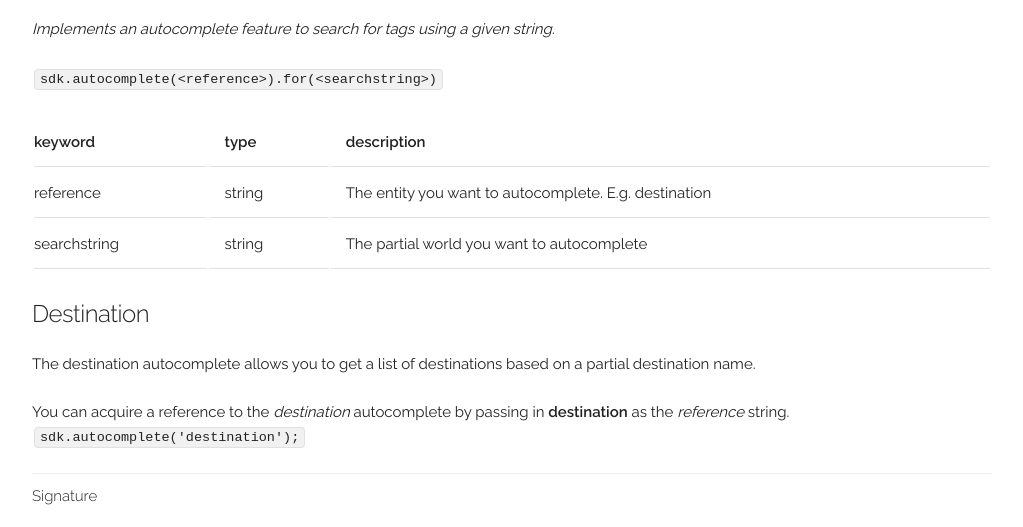
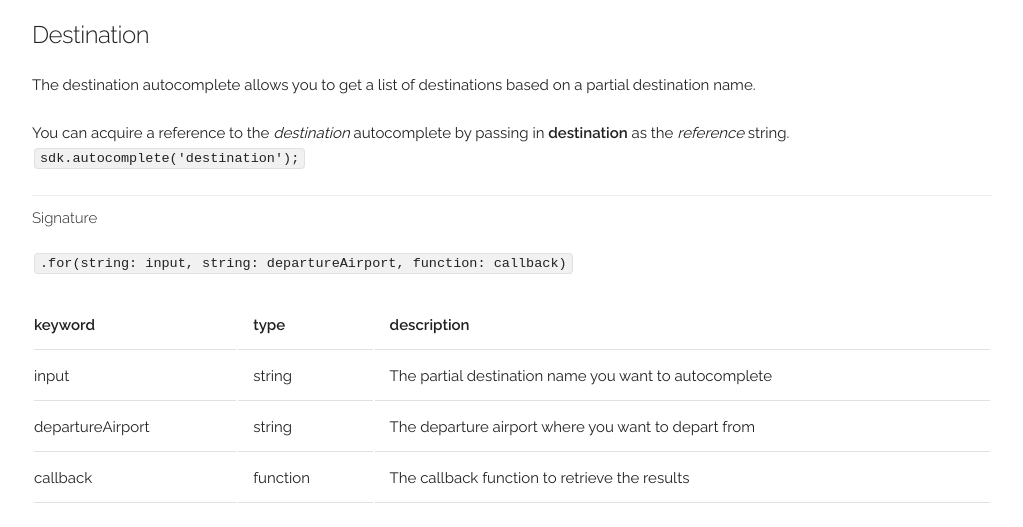
Before and after one commit to numo-labs/sdk, a plain HTML site: page index.html in a window 1280 px wide. Shown: the part 263-790 px from the top of the page, without its empty margins (128-1151 px from the left). Drawn offline with nearby package versions, Linux system fonts and the light colour scheme.

Commit message:
Removed text below Autocomplete

```diff
--- a/index.html
+++ b/index.html
@@ -28,42 +28,6 @@
       </div>
 
       <h3>Autocomplete</h3>
-      <p>
-        <i>Implements an autocomplete feature to search for tags using a given string.</i>
-      </p>
-      <p>
-        <code>
-          sdk.autocomplete(&lt;reference&gt;).for(&lt;searchstring&gt;)
-        </code>
-      </p>
-
-      <p>
-        <table class="u-full-width">
-          <thead>
-            <tr>
-              <th>keyword</th>
-              <th>type</th>
-              <th>description</th>
-            </tr>
-          </thead>
-          <tbody>
-            <tr>
-              <td>reference</td>
-              <td>string</td>
-              <td>The entity you want to autocomplete. E.g. destination</td>
-            </tr>
-            <tr>
-              <td>searchstring</td>
-              <td>string</td>
-              <td>The partial world you want to autocomplete</td>
-            </tr>
-          </tbody>
-        </table>
-      </p>
-
-      <div class="">
-
-      </div>
       <h5>Destination</h5>
       <p>
         The destination autocomplete allows you to get a list of destinations based on a partial destination name.
```
